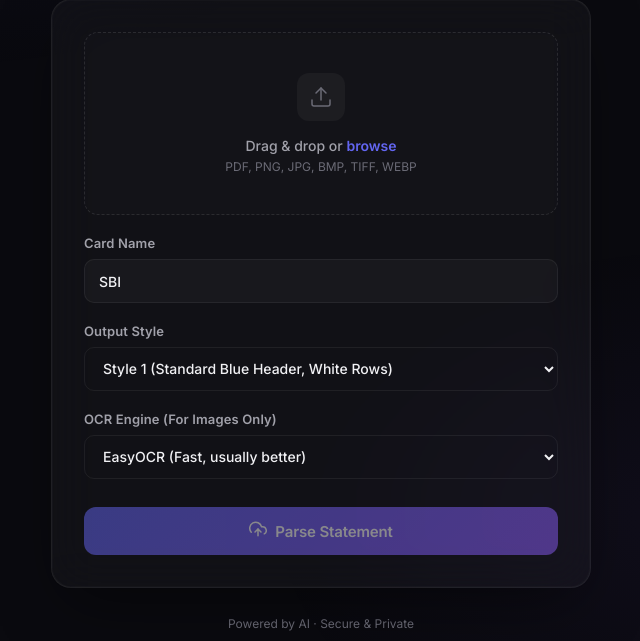
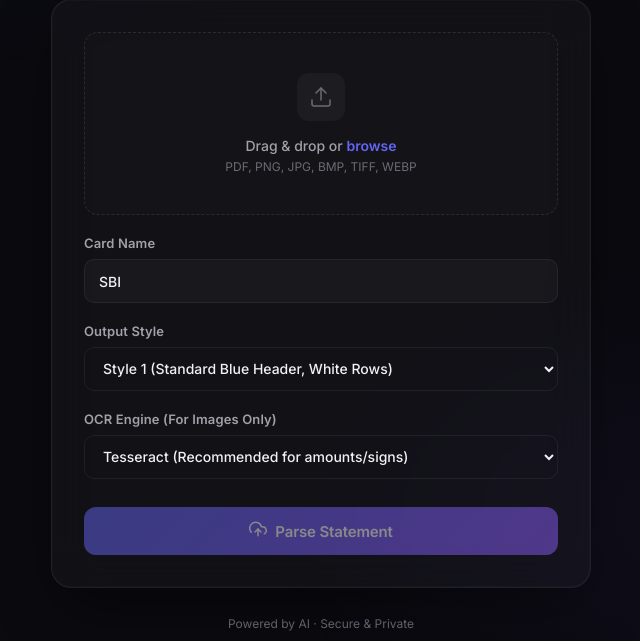
Before and after one commit to Laser92/CC-parser, a Flask app: page / in a window 1280 px wide. Shown: the part 242-883 px from the top of the page, without its empty margins (319-959 px from the left). Run offline with Flask 3, Linux system fonts and the light colour scheme.

Commit message:
Set Tesseract as default OCR engine

```diff
--- a/templates/index.html
+++ b/templates/index.html
@@ -752,8 +752,8 @@
                 <div class="form-group">
                     <label for="ocrSelect" class="form-label">OCR Engine (For Images Only)</label>
                     <select name="ocr_engine" id="ocrSelect" class="form-input" style="cursor: pointer; color: var(--text-primary); background-color: var(--bg-input);">
-                        <option value="easyocr">EasyOCR (Fast, usually better)</option>
-                        <option value="tesseract">Tesseract (Try if amounts/signs are wrong)</option>
+                        <option value="tesseract" selected>Tesseract (Recommended for amounts/signs)</option>
+                        <option value="easyocr">EasyOCR (Fast, but fails on ₹/+ symbols)</option>
                     </select>
                 </div>
 
```
